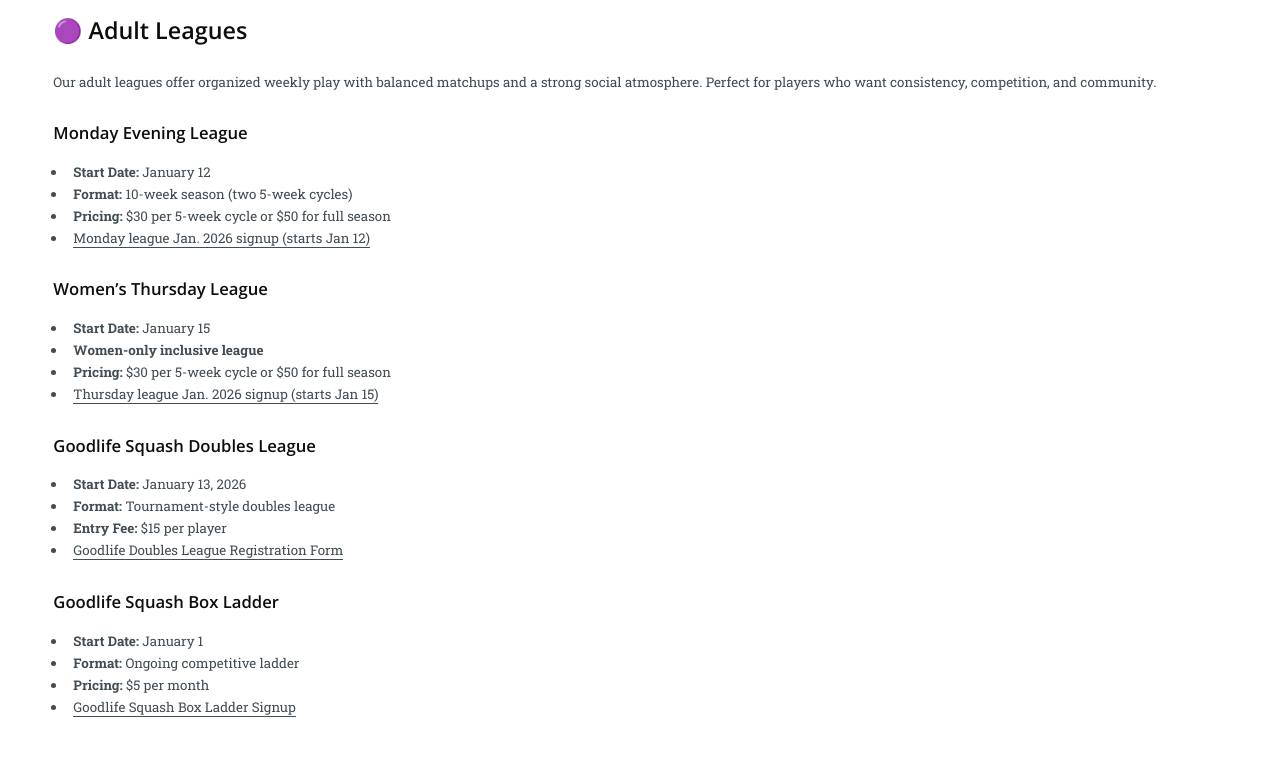
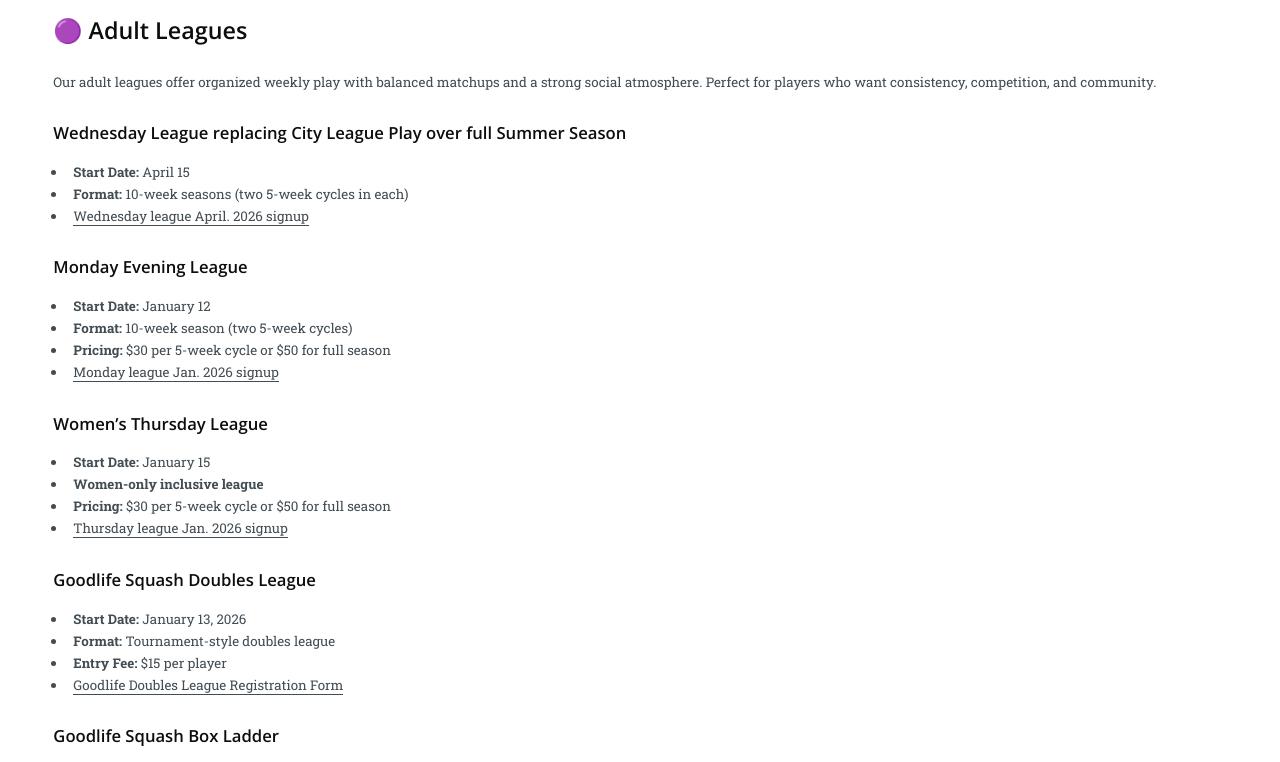
Before and after one commit to isquashca/isquashca.github.io, a plain HTML site: page clubs/goodlife-squash-club.html in a window 1280 px wide. Shown: the part 1060-1822 px from the top of the page. Drawn offline with nearby package versions, Linux system fonts and the light colour scheme.

Commit message:
Update goodlife-squash-club.html

```diff
--- a/clubs/goodlife-squash-club.html
+++ b/clubs/goodlife-squash-club.html
@@ -65,13 +65,20 @@
                     Our adult leagues offer organized weekly play with balanced matchups and a strong social atmosphere.
                     Perfect for players who want consistency, competition, and community.
                 </p>
+                <h3>Wednesday League replacing City League Play over full Summer Season</h3>
+                <ul>
+                    <li><strong>Start Date:</strong> April 15</li>
+                    <li><strong>Format:</strong> 10-week seasons (two 5-week cycles in each)</li>
+                    <li><a href="https://docs.google.com/forms/d/e/1FAIpQLScQnNtQ-l5_oajpi2JBOe-Xv-OWaz3o7lGWTR-qRQwhYLp0fw/viewform" target="_blank" rel="nofollow">Wednesday league April. 2026 signup
+</a></li>
+                </ul>
 
                 <h3>Monday Evening League</h3>
                 <ul>
                     <li><strong>Start Date:</strong> January 12</li>
                     <li><strong>Format:</strong> 10-week season (two 5-week cycles)</li>
                     <li><strong>Pricing:</strong> $30 per 5-week cycle or $50 for full season</li>
-                    <li><a href="https://docs.google.com/forms/d/e/1FAIpQLSfrSpFKZX-65pleu6nX4RxmQC0J2ObuoTTOhKGfatGJSVSgzg/viewform" target="_blank" rel="nofollow">Monday league Jan. 2026 signup (starts Jan 12)
+                    <li><a href="https://docs.google.com/forms/d/e/1FAIpQLSfrSpFKZX-65pleu6nX4RxmQC0J2ObuoTTOhKGfatGJSVSgzg/viewform" target="_blank" rel="nofollow">Monday league Jan. 2026 signup
 </a></li>
                 </ul>
 
@@ -80,7 +87,7 @@
                     <li><strong>Start Date:</strong> January 15</li>
                     <li><strong>Women-only inclusive league</strong></li>
                     <li><strong>Pricing:</strong> $30 per 5-week cycle or $50 for full season</li>
-                    <li><a href="https://docs.google.com/forms/d/e/1FAIpQLScqNcs9t5iVV8-XpSFeI8P6JBoA51Y-IpKl9zgxj2XH1S2lMg/viewform" target="_blank" rel="nofollow">Thursday league Jan. 2026 signup  (starts Jan 15)
+                    <li><a href="https://docs.google.com/forms/d/e/1FAIpQLScqNcs9t5iVV8-XpSFeI8P6JBoA51Y-IpKl9zgxj2XH1S2lMg/viewform" target="_blank" rel="nofollow">Thursday league Jan. 2026 signup
 </a></li>
                 </ul>
 
```
